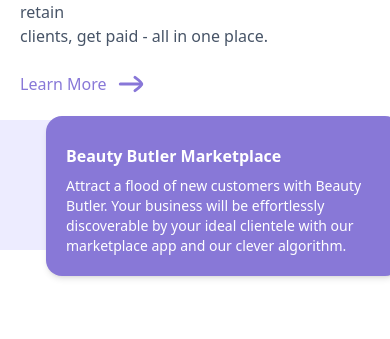
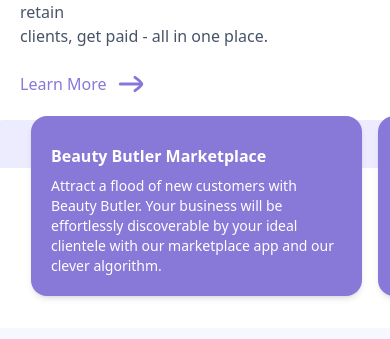
Before and after one commit to FlowKeyz1996/beauty-butler-website, a Next.js app: page /business in a window 390 px wide. Shown: the part 2188-2527 px from the top of the page. Built offline with nearby package versions, Linux system fonts and the light colour scheme.

Commit message:
flexing the fix

```diff
--- a/components/organisms/FeaturesSection.tsx
+++ b/components/organisms/FeaturesSection.tsx
@@ -33,7 +33,7 @@
 
       {/* Features Card */}
       <motion.div
-        className="md:w-1/2 bg-[#EDECFF] p-6 rounded-lg  mt- sm:mt-0 relative md:h-[420px] sm:h-[320px] h-[130px] sm:w-[500px] w-[426px] overflow- mb-40 md:mb-0"
+        className="md:w-1/2 bg-[#EDECFF] p-6 rounded-lg  mt- sm:mt-0 relative md:h-[420px] sm:h-[320px] h-[hidden] sm:w-[500px] w-[400px] overflow- mb-40 md:mb-0"
         initial={{ y: -100, opacity: 0 }}
         whileInView={{ y: 0, opacity: 1 }}
         transition={{ duration: 1, delay: 0.3 }}
@@ -85,7 +85,7 @@
           transition={{ duration: 0.5, delay: 0.5 }}
           viewport={{ once: false, amount: 0.2 }}
         >
-          <div className="bg-[#8878d7] text-white p-5 min-w-[90%] rounded-2xl shadow-md ml-12 md:ml-0">
+          <div className="bg-[#8878d7] text-white p-5 min-w-[90%] rounded-2xl shadow-md ml-5 md:ml-0">
             <h3 className="text-base sm:text-lg font-bold font-apfelregular my-2">
               Beauty Butler Marketplace
             </h3>
--- a/components/organisms/Footer.tsx
+++ b/components/organisms/Footer.tsx
@@ -126,7 +126,7 @@
             </div>
 
             {/* Logos Section */}
-            <div className="flex space-x-4 sm:space-x-8">
+            <div className="flex space-x-2 sm:space-x-8">
               <div className="w-12 h-12 sm:w-16 sm:h-16 bg-white rounded-full flex items-center justify-center">
                 <Link href="https://x.com/mybeautybutler?s=21&t=hj5cOxvYhYHM2OUwDyhVsA"><img src="/X.svg " alt="Logo 1" className="object-cover h-5" /></Link>
               </div>
@@ -141,7 +141,7 @@
         </div>
       </div>
 
-      <div className="text-center mt-8  font-euclidlight">
+      <div className="text-center mt-16 sm:mt-8 text-sm sm:text-md font-euclidlight">
         <p>&copy; Beauty Butler 2024. All rights reserved.</p>
       </div>
     </footer>
--- a/components/organisms/FooterOne.tsx
+++ b/components/organisms/FooterOne.tsx
@@ -41,8 +41,9 @@
       </motion.div>
 
       {/* Footer content */}
-      <div className="container sm:mx-auto sm:px-4 sm:mt-16 w-[90%] sm:w-[80%] lg:w-[90%] items-center">
-        <div className="w-full max-w-6xl mx-auto text-center">
+     {/* Footer content */}
+     <div className="container sm:mx-auto sm:px-4 mt-5 sm:mt-16 w-[90%] sm:w-[80%] lg:w-[90%] items-center">
+      <div className="w-full max-w-6xl mx-auto text-center">
           <div className="w-full my-10">
             {/* Input Field */}
             <div>
@@ -64,7 +65,7 @@
   placeholder="example@mail.com"
   className="flex-grow p-3 sm:p-4 border border-gray-300 rounded-l-lg rounded-r-lg sm:rounded-lg bg-[#8878D8] font-euclidmedium focus:outline-none w-[90%] sm:w-auto"
 />
-              <button className="bg-white text-[#8877D8] px-6 sm:px-9 font-euclidmedium py-3 sm:py-4 border border-[#8877D8] rounded-r-xl rounded-l-xl sm:rounded-r-xl sm:rounded-l-none mt-4 sm:mt-0 w-[90%] sm:w-auto">
+              <button className="bg-white text-[#8877D8] px-6 sm:px-9 font-euclidmedium py-3 sm:py-4 border border-[#8877D8] rounded-r-xl sm:rounded-r-xl rounded-l-xl sm:rounded-l-none mt-4 sm:mt-0 w-[90%] sm:w-auto">
                 Subscribe
               </button>
             </div>
```
